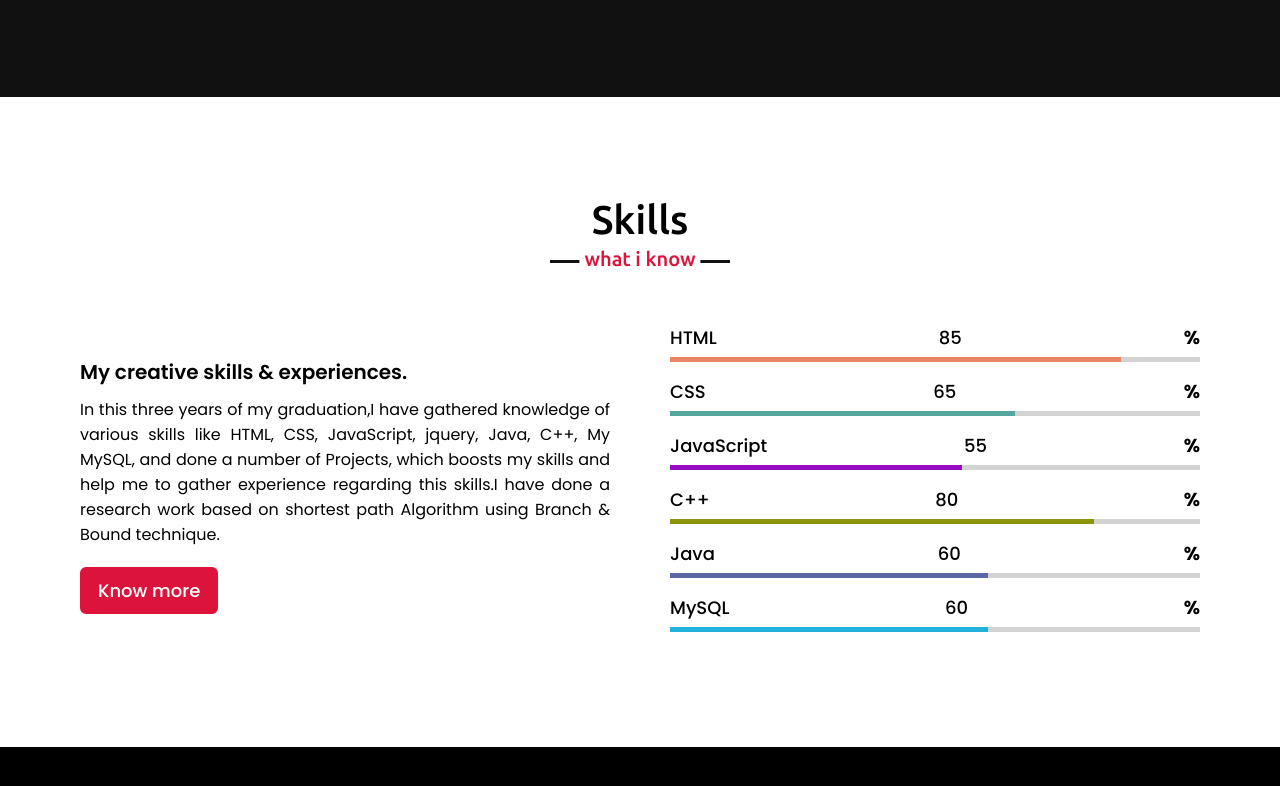
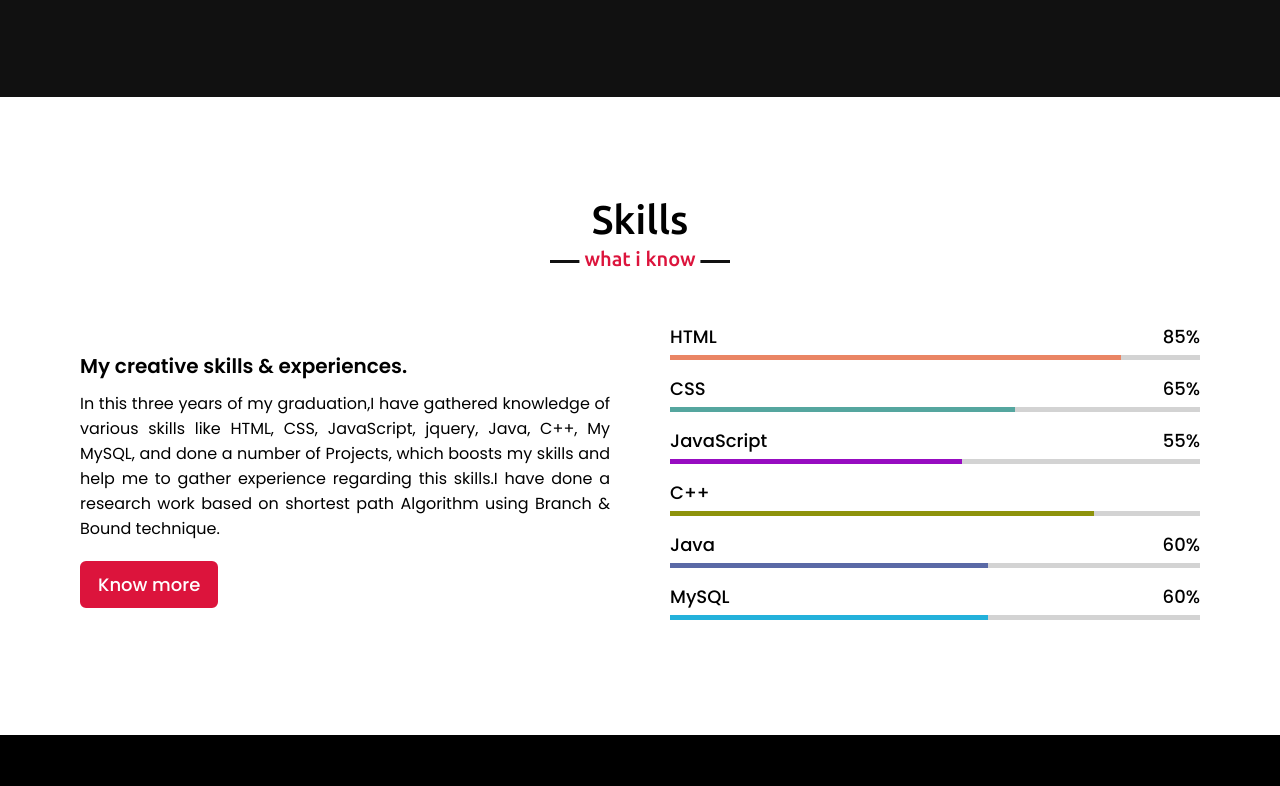
Before and after one commit to Nitish00000/My_Portfolio, a plain HTML site: page index.html in a window 1280 px wide. Shown: the part 2068-2854 px from the top of the page. Drawn offline with nearby package versions, Linux system fonts and the light colour scheme.

Commit message:
Update index.html

```diff
--- a/index.html
+++ b/index.html
@@ -61,9 +61,6 @@
                     <div class="text">I'm Nitish and I'm a <span class="typing-2"></span></div>
                     <p>I am a Computer Science student, a passionate competitive coder, a web developer and a tennis lover. I love to solve coding problems and enjoy learning new technology alongside to enhance my knowlwdge and skills. </p>
                     <a href="MyCV-converted (1).pdf">Download CV</a>
-
-                    <p>I am a Computer Science student, a passionate competitive coder, a web developer and a tennis lover. I love to solve coding problems and enjoy learning new technology alongside to enhance my knowlwdge and skills.  </p>
-                <a href="MyCV.pdf">Download CV</a>
                 </div>
             </div>
         </div>
@@ -116,8 +113,7 @@
                         <div class="info" id="html">
                             <span>HTML</span>
 
-                            <span class="timer count-title count-number" data-to="85" data-speed="1500">85%</span>
-                            <h3>%</h3>
+                            <span>85%</span>
 
                         </div>
                         <div class="line html"></div>
@@ -126,8 +122,7 @@
                         <div class="info" id="css">
                             <span>CSS</span>
 
-                            <span class="timer count-title count-number" data-to="65" data-speed="1500">65%</span>
-                            <h3>%</h3>
+                            <span>65%</span>
 
                         </div>
                         <div class="line css"></div>
@@ -135,10 +130,7 @@
                     <div class="bars">
                         <div class="info" id="js">
                             <span>JavaScript</span>
-                            <span class="timer count-title count-number" data-to="55" data-speed="1500">55%</span>
-
-                           <h3>%</h3>
-
+                            <span>55%</span>
                         </div>
                         <div class="line js"></div>
                     </div>
@@ -146,9 +138,7 @@
                         <div class="info">
                             <span>C++</span>
 
-                            <span class="timer count-title count-number" data-to="80" data-speed="1500"></span>
-
-                            <h3>%</h3>
+                            <span></span>
 
                         </div>
                         <div class="line c"></div>
@@ -157,8 +147,7 @@
                         <div class="info" id="java">
                             <span>Java</span>
 
-                            <span class="timer count-title count-number" data-to="60" data-speed="1500">60%</span>
-                           <h3>%</h3>
+                            <span>60%</span>
 
                         </div>
                         <div class="line java"></div>
@@ -167,9 +156,7 @@
                         <div class="info" id="mysql">
                             <span>MySQL</span>
 
-                            <span class="timer count-title count-number" data-to="60" data-speed="1500">60%</span>
-
-                            <h3>%</h3>
+                            <span>60%</span>
 
                         </div>
                         <div class="line mysql"></div>
@@ -290,106 +277,7 @@
             <p>© 2020 Nitish Dubey.</p>
         </div>
     </footer>
-    <script>
-        (function($) {
-            $.fn.countTo = function(options) {
-                options = options || {};
 
-                return $(this).each(function() {
-                    // set options for current element
-                    var settings = $.extend({}, $.fn.countTo.defaults, {
-                        from: $(this).data('from'),
-                        to: $(this).data('to'),
-                        speed: $(this).data('speed'),
-                        refreshInterval: $(this).data('refresh-interval'),
-                        decimals: $(this).data('decimals')
-                    }, options);
-
-                    // how many times to update the value, and how much to increment the value on each update
-                    var loops = Math.ceil(settings.speed / settings.refreshInterval),
-                        increment = (settings.to - settings.from) / loops;
-
-                    // references & variables that will change with each update
-                    var self = this,
-                        $self = $(this),
-                        loopCount = 0,
-                        value = settings.from,
-                        data = $self.data('countTo') || {};
-
-                    $self.data('countTo', data);
-
-                    // if an existing interval can be found, clear it first
-                    if (data.interval) {
-                        clearInterval(data.interval);
-                    }
-                    data.interval = setInterval(updateTimer, settings.refreshInterval);
-
-                    // initialize the element with the starting value
-                    render(value);
-
-                    function updateTimer() {
-                        value += increment;
-                        loopCount++;
-
-                        render(value);
-
-                        if (typeof(settings.onUpdate) == 'function') {
-                            settings.onUpdate.call(self, value);
-                        }
-
-                        if (loopCount >= loops) {
-                            // remove the interval
-                            $self.removeData('countTo');
-                            clearInterval(data.interval);
-                            value = settings.to;
-
-                            if (typeof(settings.onComplete) == 'function') {
-                                settings.onComplete.call(self, value);
-                            }
-                        }
-                    }
-
-                    function render(value) {
-                        var formattedValue = settings.formatter.call(self, value, settings);
-                        $self.html(formattedValue);
-                    }
-                });
-            };
-
-            $.fn.countTo.defaults = {
-                from: 0, // the number the element should start at
-                to: 0, // the number the element should end at
-                speed: 1000, // how long it should take to count between the target numbers
-                refreshInterval: 100, // how often the element should be updated
-                decimals: 0, // the number of decimal places to show
-                formatter: formatter, // handler for formatting the value before rendering
-                onUpdate: null, // callback method for every time the element is updated
-                onComplete: null // callback method for when the element finishes updating
-            };
-
-            function formatter(value, settings) {
-                return value.toFixed(settings.decimals);
-            }
-        }(jQuery));
-
-        jQuery(function($) {
-            // custom formatting example
-            $('.count-number').data('countToOptions', {
-                formatter: function(value, options) {
-                    return value.toFixed(options.decimals).replace(/\B(?=(?:\d{3})+(?!\d))/g, ',');
-                }
-            });
-
-            // start all the timers
-            $('.timer').each(count);
-
-            function count(options) {
-                var $this = $(this);
-                options = $.extend({}, options || {}, $this.data('countToOptions') || {});
-                $this.countTo(options);
-            }
-        });
-    </script>
 
     <script src="script.js"></script>
     <script src="js/jquery.waypoints.min.js"></script>
```
